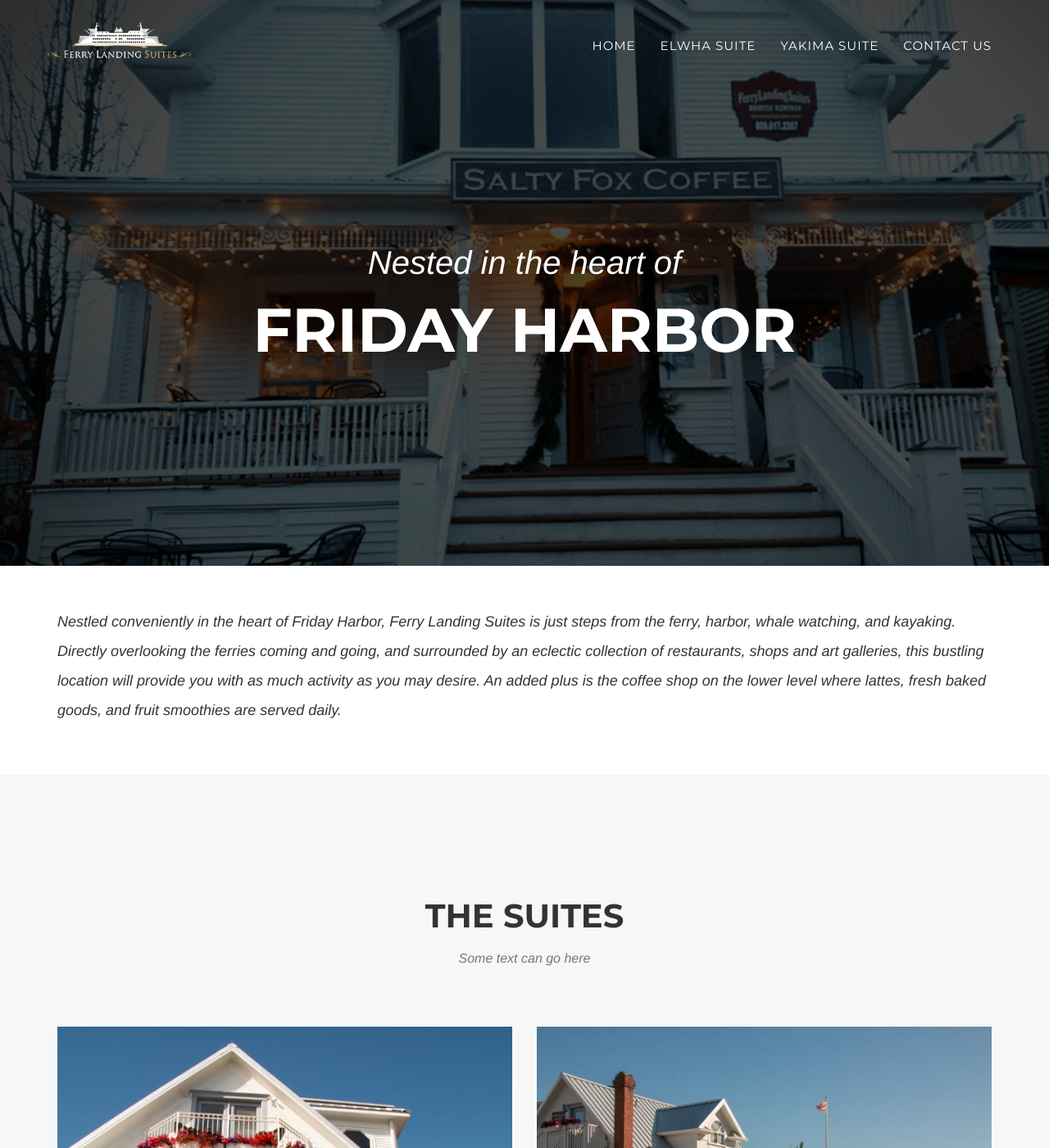
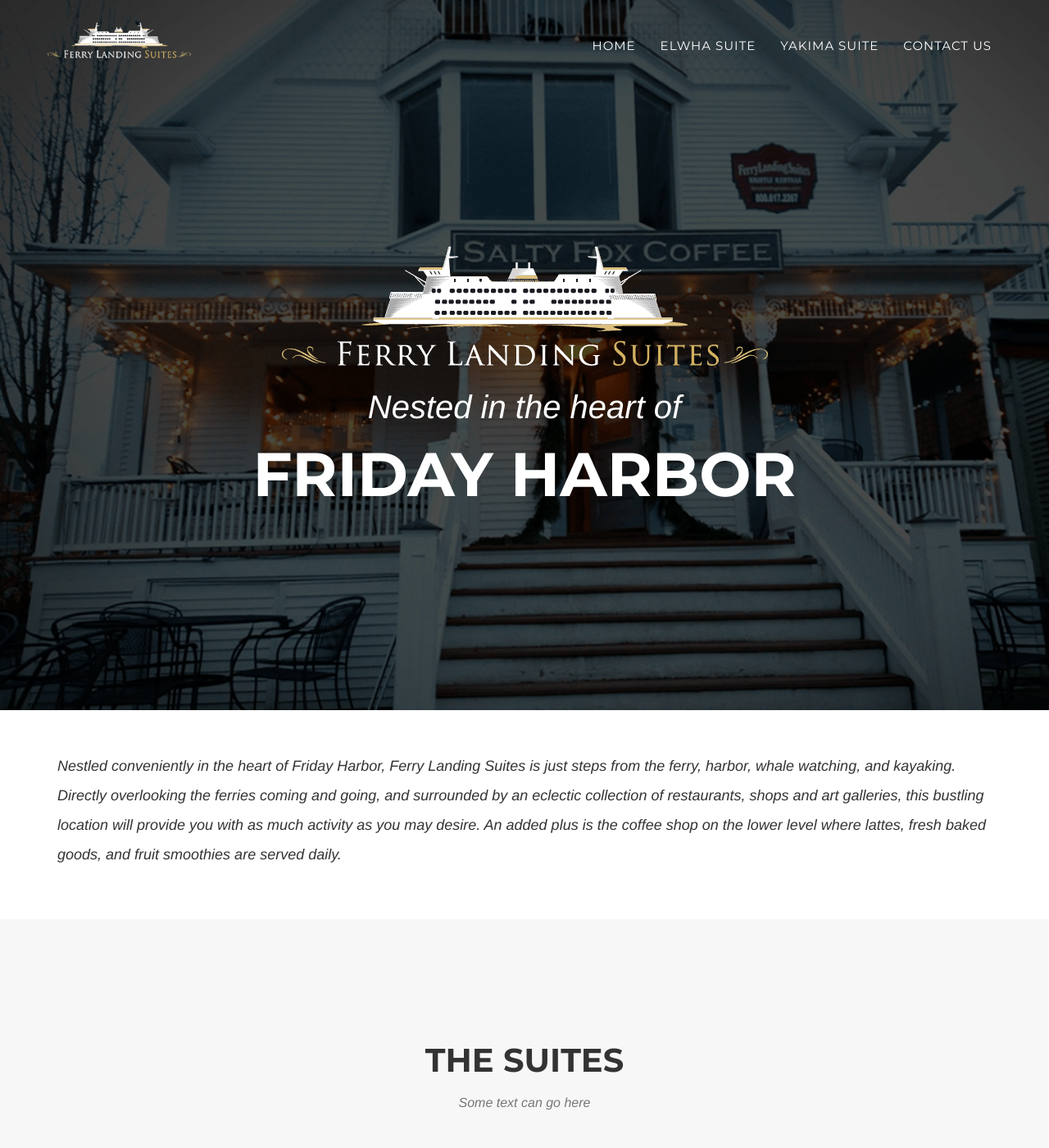
Before and after one commit to wesedholm/ferrylandingsuites, a Jekyll site: the page built from index.md, in a window 1280 px wide and 1400 px high. Shown: the whole window at 82% size. Built offline with Jekyll 4.4.1, drawn with Linux system fonts in a browser that asks for light colours; some web fonts are replaced.

Commit message:
Added logo in the hero section

```diff
--- a/_includes/header.html
+++ b/_includes/header.html
@@ -38,6 +38,7 @@
 <header class="parallax-window" data-parallax="scroll" data-image-src="/assets/img/header-bg.png">
     <div class="container">
         <div class="intro-text">
+            <img class="img-responsive img-centered" src="{{- '/assets/img/logos/light-large.png' -}}" alt="Ferry Landing Suites logo.">
             <div class="intro-lead-in">Nested in the heart of</div>
             <div class="intro-heading">Friday Harbor</div>
             {%- comment -%} <a href="#services" class="page-scroll btn btn-xl">Tell Me More</a> {%- endcomment -%}
--- a/_sass/custom.scss
+++ b/_sass/custom.scss
@@ -3,6 +3,10 @@
     img {
         width: 180px;
     }
+}
+
+.intro-lead-in {
+    margin: 30px 0;
 }
 
 .info {
```
Also changed, not shown: assets/img/logos/light-large.png (added). Lines whose indentation alone changed are shown as unchanged.
